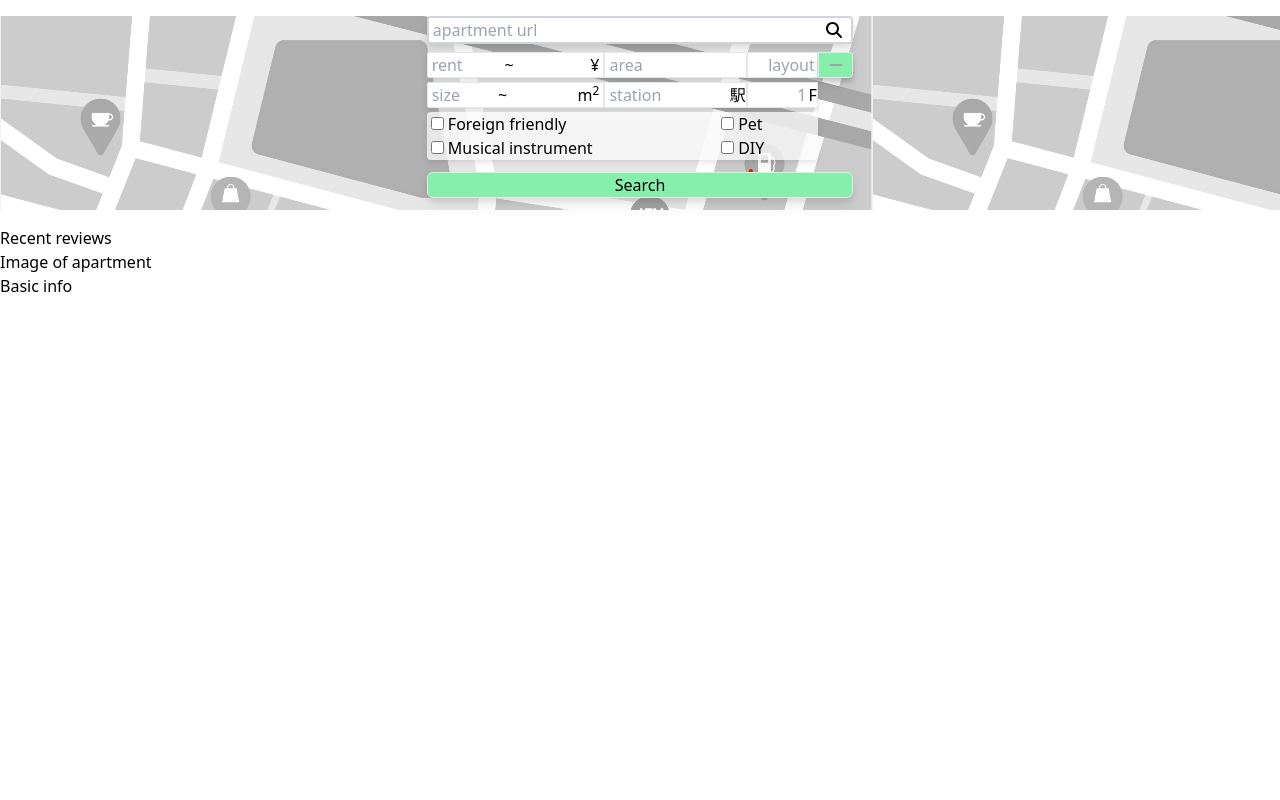
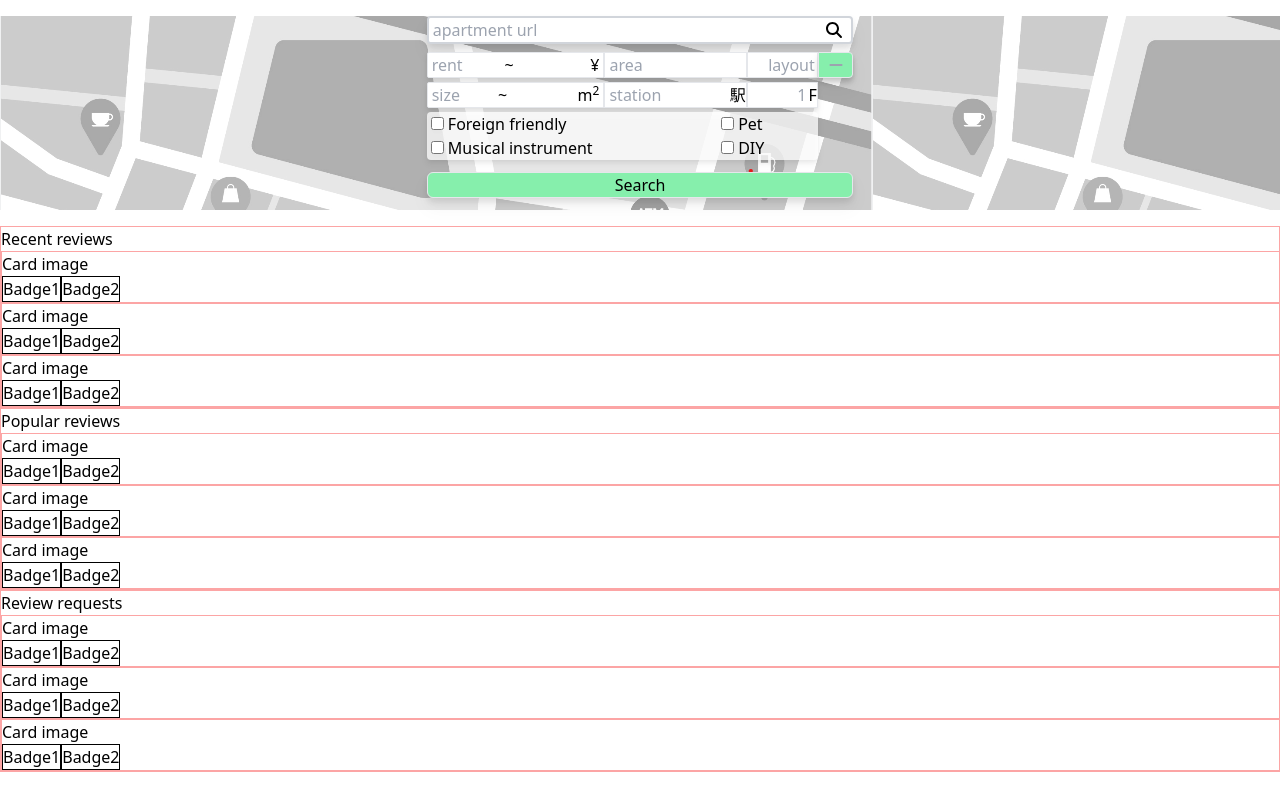
Before and after one commit to tuoanhnt95/House-Review, a Vue app in the folder House-Review-Client/: page / in a window 1280 px wide. Built offline with nearby package versions, Linux system fonts and the light colour scheme.

Commit message:
feat(vue): add house slider component

```diff
--- a/House-Review-Client/src/App.vue
+++ b/House-Review-Client/src/App.vue
@@ -3,9 +3,6 @@
 </template>
 
 <script setup>
-import HomeView from './views/HomeView.vue';
-import AboutView from './views/AboutView.vue';
-import HouseReviewsView from './views/HouseReviewsView.vue';
 </script>
 
 <style scoped>
--- /dev/null
+++ b/House-Review-Client/src/components/HouseCard.vue
@@ -0,0 +1,19 @@
+<template>
+    <div class="container-review border-1 border border-red-300" >
+        <div>
+            Card image
+        </div>
+        <div class="w-screen flex">
+            <div class="sidebar-info border-1 border border-black">
+                Badge1
+            </div>
+            <div class="sidebar-info border-1 border border-black">
+                Badge2
+            </div>
+        </div>
+    </div>
+</template>
+
+<script setup>
+const props = defineProps(['house']);
+</script>
--- /dev/null
+++ b/House-Review-Client/src/components/HouseCardSlider.vue
@@ -0,0 +1,19 @@
+<template>
+    <div class="container-review border-1 border border-red-300">
+        <div>
+            {{ title }}
+        </div>
+        <div v-for="(house, i) in houses" :key="i" class="w-screen flex">
+            <HouseCard house="house"/>
+        </div>
+    </div>
+</template>
+
+<script setup>
+import { ref } from 'vue';
+import HouseCard from './HouseCard.vue';
+const props = defineProps(['title'])
+
+const houses = ref([
+    {name: 'Meguro pretty'}, {name: 'Kitasenzoku clean'}, {name: 'Shimokitazawa hip'}])
+</script>
--- a/House-Review-Client/src/components/RecentReviews.vue
+++ /dev/null
@@ -1,18 +0,0 @@
-<template>
-    <div class="card">
-        <div class="title">
-            Recent reviews
-        </div>
-        <div>
-            <ApartmentCard />
-        </div>
-    </div>
-</template>
-
-<script setup>
-import ApartmentCard from './ApartmentCard.vue';
-</script>
-
-<style scoped>
-
-</style>
--- a/House-Review-Client/src/views/HomeView.vue
+++ b/House-Review-Client/src/views/HomeView.vue
@@ -2,13 +2,15 @@
   <main>
     <div>
       <UpperCard />
-      <RecentReviews />
+      <HouseCardSlider title="Recent reviews" />
+      <HouseCardSlider title="Popular reviews" />
+      <HouseCardSlider title="Review requests" />
       <ReviewRequests />
     </div>
   </main>
 </template>
 <script setup>
+import HouseCardSlider from '../components/HouseCardSlider.vue';
 import UpperCard from '../components/UpperCard.vue';
-import RecentReviews from '../components/RecentReviews.vue';
 import ReviewRequests from '../components/ReviewRequests.vue';
 </script>
--- a/House-Review-Client/src/views/HouseReviewsView.vue
+++ b/House-Review-Client/src/views/HouseReviewsView.vue
@@ -1,6 +1,11 @@
 <template>
-    <div>
-        Hello
+    <div class="w-screen flex">
+        <div class="container-review border-1 border border-red-300">
+            lala
+        </div>
+        <div class="sidebar-info border-1 border border-black">
+            lalla1
+        </div>
     </div>
 </template>
 
```
